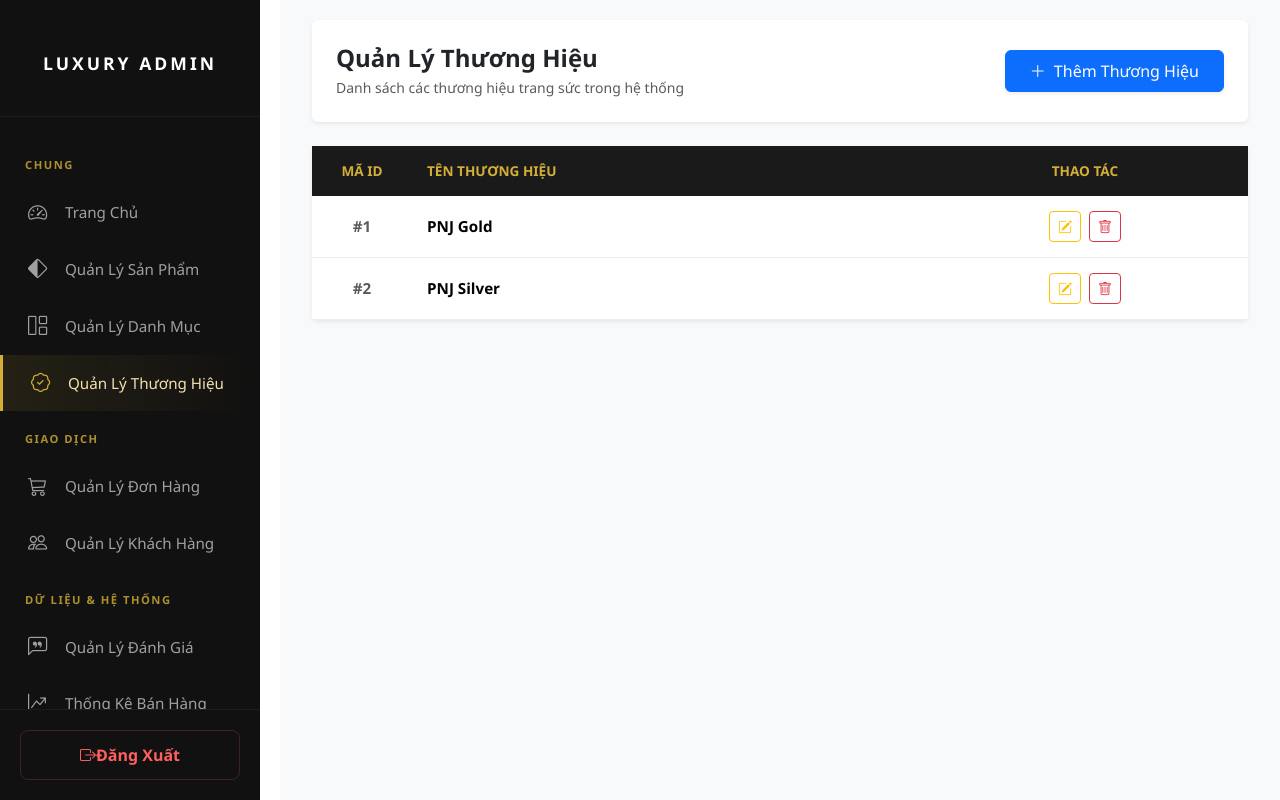
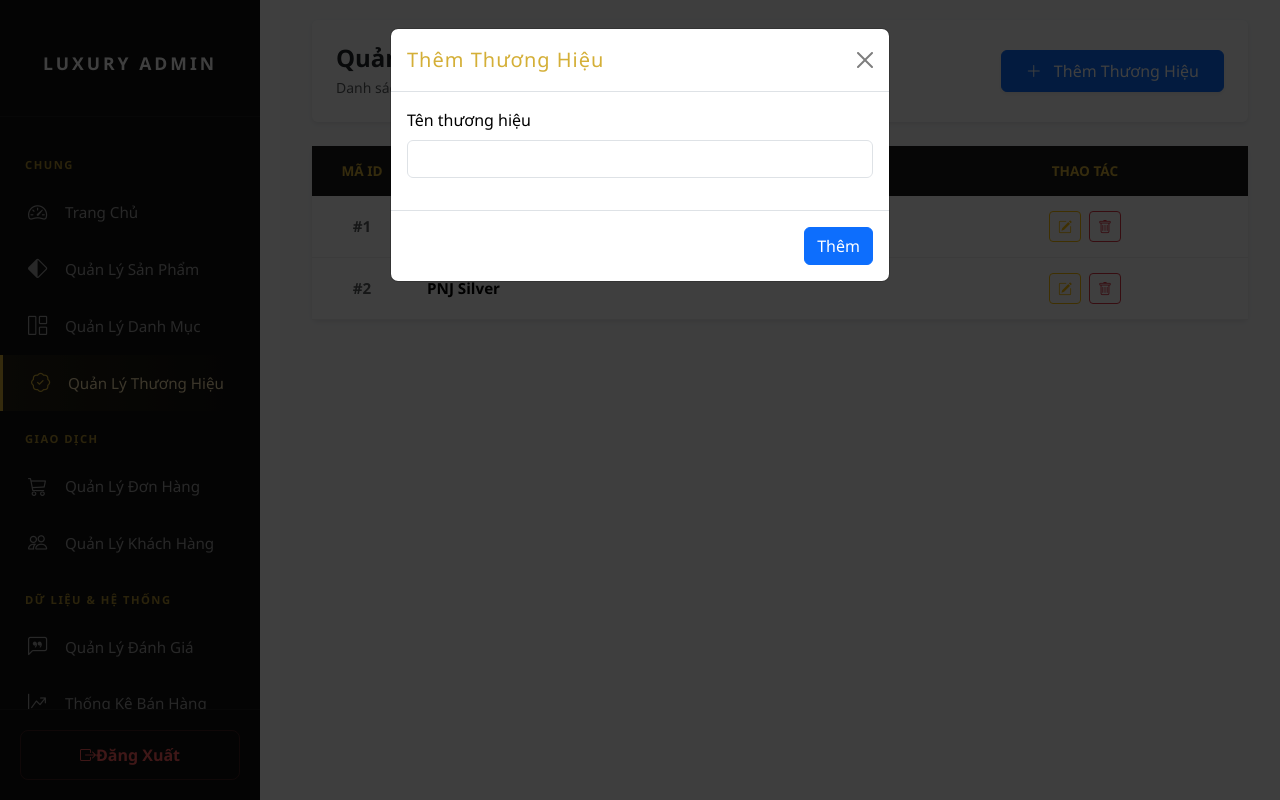
Before and after one commit to nguyenngoc2311/webbantrangsuc123, a PHP site: page /webbantrangsuc/quan_ly_thuong_hieu.php in a window 1280 px wide, after a click on "Thêm Thương Hiệu". Run offline with PHP 8.4, Linux system fonts and the light colour scheme; data comes from the database, SQL or seed files in the repository.

Commit message:
Update quan_ly_thuong_hieu.php

```diff
--- a/admin/quan_ly_thuong_hieu.php
+++ b/admin/quan_ly_thuong_hieu.php
@@ -1,108 +1,317 @@
 <?php
 include('../php/config.php');
 
-// --- 1. Xử lý THÊM THƯƠNG HIỆU ---
+// ================= THÊM THƯƠNG HIỆU =================
 if (isset($_POST['add_brand'])) {
+
     $ten_thuong_hieu = mysqli_real_escape_string($conn, $_POST['ten_thuong_hieu']);
 
-    $sql = "INSERT INTO thuong_hieu (ten_thuong_hieu) VALUES ('$ten_thuong_hieu')";
+    $sql = "INSERT INTO thuong_hieu(ten_thuong_hieu)
+            VALUES('$ten_thuong_hieu')";
 
     if (mysqli_query($conn, $sql)) {
-        echo "<script>alert('Thêm thương hiệu thành công!'); window.location.href='quan_ly_thuong_hieu.php';</script>";
+        echo "<script>
+                alert('Thêm thương hiệu thành công!');
+                window.location.href='quan_ly_thuong_hieu.php';
+              </script>";
         exit;
     }
 }
 
-// --- 2. Xử lý SỬA THƯƠNG HIỆU ---
+// ================= SỬA THƯƠNG HIỆU =================
 if (isset($_POST['edit_brand_submit'])) {
-    $id = $_POST['id'];
+
+    $id = (int)$_POST['id'];
     $ten_thuong_hieu = mysqli_real_escape_string($conn, $_POST['ten_thuong_hieu']);
 
-    $sql = "UPDATE thuong_hieu SET ten_thuong_hieu='$ten_thuong_hieu' WHERE id=$id";
+    $sql = "UPDATE thuong_hieu
+            SET ten_thuong_hieu='$ten_thuong_hieu'
+            WHERE id=$id";
 
     if (mysqli_query($conn, $sql)) {
-        echo "<script>alert('Cập nhật thương hiệu thành công!'); window.location.href='quan_ly_thuong_hieu.php';</script>";
+        echo "<script>
+                alert('Cập nhật thương hiệu thành công!');
+                window.location.href='quan_ly_thuong_hieu.php';
+              </script>";
         exit;
     }
 }
 
-// --- 3. Xử lý XÓA THƯƠNG HIỆU ---
+// ================= XÓA THƯƠNG HIỆU =================
 if (isset($_GET['delete_id'])) {
+
     $id = (int)$_GET['delete_id'];
-    if (mysqli_query($conn, "DELETE FROM thuong_hieu WHERE id=$id")) {
-        echo "<script>alert('Xóa thương hiệu thành công!'); window.location.href='quan_ly_thuong_hieu.php';</script>";
+
+    $sql = "DELETE FROM thuong_hieu WHERE id=$id";
+
+    if (mysqli_query($conn, $sql)) {
+        echo "<script>
+                alert('Xóa thương hiệu thành công!');
+                window.location.href='quan_ly_thuong_hieu.php';
+              </script>";
         exit;
     }
 }
 
-// Fetch all brands ordered by id ASC
+// ================= LẤY DANH SÁCH =================
 $result = mysqli_query($conn, "SELECT * FROM thuong_hieu ORDER BY id ASC");
 ?>
 
 <!DOCTYPE html>
 <html lang="vi">
+
 <head>
     <meta charset="UTF-8">
     <title>Quản Lý Thương Hiệu | Luxury Jewelry</title>
+
     <link href="https://cdn.jsdelivr.net/npm/bootstrap@5.3.0/dist/css/bootstrap.min.css" rel="stylesheet">
-    <link rel="stylesheet" href="https://cdn.jsdelivr.net/npm/bootstrap-icons@1.11.3/font/bootstrap-icons.min.css">
-     <link rel="stylesheet" href="../css/qlth.css"> </head>
+
+    <link rel="stylesheet"
+          href="https://cdn.jsdelivr.net/npm/bootstrap-icons@1.11.3/font/bootstrap-icons.min.css">
+
+    <link rel="stylesheet" href="../css/qlth.css">
+</head>
+
 <body>
 
 <?php include('header.php'); ?>
 
 <div class="main-content">
+
     <div class="container-fluid">
 
+        <!-- HEADER -->
         <div class="d-flex justify-content-between align-items-center mb-4 card p-4 shadow-sm border-0 flex-row bg-white">
+
             <div>
-                    <h4 class="mb-1 fw-bold text-dark">Quản Lý Thương Hiệu</h4>
-                    <p class="text-muted small mb-0">Danh sách các thương hiệu trang sức trong hệ thống</p>
+                <h4 class="mb-1 fw-bold text-dark">
+                    Quản Lý Thương Hiệu
+                </h4>
+
+                <p class="text-muted small mb-0">
+                    Danh sách các thương hiệu trang sức trong hệ thống
+                </p>
             </div>
-                <button class="btn btn-primary px-4 py-2 shadow-sm" data-bs-toggle="modal" data-bs-target="#addBrandModal">
-                    <i class="bi bi-plus-lg me-2"></i>Thêm Thương Hiệu
+
+            <button class="btn btn-primary px-4 py-2 shadow-sm"
+                    data-bs-toggle="modal"
+                    data-bs-target="#addBrandModal">
+
+                <i class="bi bi-plus-lg me-2"></i>
+                Thêm Thương Hiệu
             </button>
         </div>
 
+        <!-- TABLE -->
         <div class="card shadow-sm border-0">
+
             <div class="table-responsive">
+
                 <table class="table table-hover align-middle mb-0">
+
                     <thead>
                     <tr>
-                                <th class="text-center" style="width: 100px;">Mã ID</th>
-                                <th>Tên Thương Hiệu</th>
-                                <th class="text-center">Thao Tác</th>
+                        <th class="text-center" style="width:100px;">
+                            Mã ID
+                        </th>
+
+                        <th>
+                            Tên Thương Hiệu
+                        </th>
+
+                        <th class="text-center">
+                            Thao Tác
+                        </th>
                     </tr>
                     </thead>
+
                     <tbody>
+
                     <?php while ($row = mysqli_fetch_assoc($result)): ?>
+
                         <tr>
-                                <td class="text-center fw-bold text-muted">#<?php echo $row['id']; ?></td>
-                                <td class="fw-semibold"><?php echo $row['ten_thuong_hieu']; ?></td>
+
+                            <td class="text-center fw-bold text-muted">
+                                #<?php echo $row['id']; ?>
+                            </td>
+
+                            <td class="fw-semibold">
+                                <?php echo $row['ten_thuong_hieu']; ?>
+                            </td>
+
                             <td>
+
                                 <div class="d-flex justify-content-center gap-2">
+
+                                    <!-- NÚT SỬA -->
                                     <button class="btn btn-sm btn-outline-warning"
                                             data-bs-toggle="modal"
-                                                data-bs-target="#editBrandModal<?php echo $row['id']; ?>"
-                                                title="Chỉnh sửa">
+                                            data-bs-target="#editBrandModal<?php echo $row['id']; ?>">
+
                                         <i class="bi bi-pencil-square"></i>
                                     </button>
+
+                                    <!-- NÚT XÓA -->
                                     <a href="?delete_id=<?php echo $row['id']; ?>"
                                        class="btn btn-sm btn-outline-danger"
-                                           onclick="return confirm('Bạn có chắc chắn muốn xóa thương hiệu này?')"
-                                           title="Xóa">
+                                       onclick="return confirm('Bạn có chắc chắn muốn xóa thương hiệu này?')">
+
                                         <i class="bi bi-trash"></i>
                                     </a>
+
                                 </div>
+
                             </td>
+
                         </tr>
+
                     <?php endwhile; ?>
+
                     </tbody>
+
                 </table>
+
             </div>
+
         </div>
+
     </div>
+
 </div>
+
+<!-- ================= MODAL THÊM ================= -->
+<div class="modal fade" id="addBrandModal" tabindex="-1">
+
+    <div class="modal-dialog">
+
+        <div class="modal-content">
+
+            <form method="POST">
+
+                <div class="modal-header">
+
+                    <h5 class="modal-title">
+                        Thêm Thương Hiệu
+                    </h5>
+
+                    <button type="button"
+                            class="btn-close"
+                            data-bs-dismiss="modal">
+                    </button>
+
+                </div>
+
+                <div class="modal-body">
+
+                    <div class="mb-3">
+
+                        <label class="form-label">
+                            Tên thương hiệu
+                        </label>
+
+                        <input type="text"
+                               name="ten_thuong_hieu"
+                               class="form-control"
+                               required>
+
+                    </div>
+
+                </div>
+
+                <div class="modal-footer">
+
+                    <button type="submit"
+                            name="add_brand"
+                            class="btn btn-primary">
+
+                        Thêm
+                    </button>
+
+                </div>
+
+            </form>
+
+        </div>
+
+    </div>
+
+</div>
+
+<!-- ================= MODAL SỬA ================= -->
+<?php
+$result_modal = mysqli_query($conn, "SELECT * FROM thuong_hieu ORDER BY id ASC");
+
+while ($edit = mysqli_fetch_assoc($result_modal)):
+?>
+
+<div class="modal fade"
+     id="editBrandModal<?php echo $edit['id']; ?>"
+     tabindex="-1">
+
+    <div class="modal-dialog">
+
+        <div class="modal-content">
+
+            <form method="POST">
+
+                <div class="modal-header">
+
+                    <h5 class="modal-title">
+                        Sửa Thương Hiệu
+                    </h5>
+
+                    <button type="button"
+                            class="btn-close"
+                            data-bs-dismiss="modal">
+                    </button>
+
+                </div>
+
+                <div class="modal-body">
+
+                    <input type="hidden"
+                           name="id"
+                           value="<?php echo $edit['id']; ?>">
+
+                    <div class="mb-3">
+
+                        <label class="form-label">
+                            Tên thương hiệu
+                        </label>
+
+                        <input type="text"
+                               name="ten_thuong_hieu"
+                               class="form-control"
+                               value="<?php echo $edit['ten_thuong_hieu']; ?>"
+                               required>
+
+                    </div>
+
+                </div>
+
+                <div class="modal-footer">
+
+                    <button type="submit"
+                            name="edit_brand_submit"
+                            class="btn btn-warning">
+
+                        Cập Nhật
+                    </button>
+
+                </div>
+
+            </form>
+
+        </div>
+
+    </div>
+
+</div>
+
+<?php endwhile; ?>
+
+<!-- BOOTSTRAP JS -->
+<script src="https://cdn.jsdelivr.net/npm/bootstrap@5.3.0/dist/js/bootstrap.bundle.min.js"></script>
 
 </body>
 </html>
```
Lines whose indentation alone changed are shown as unchanged.
